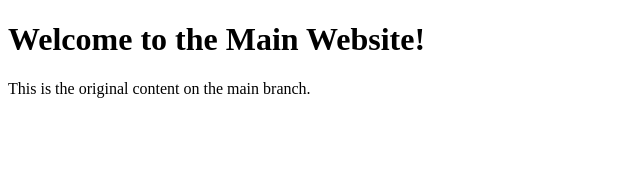
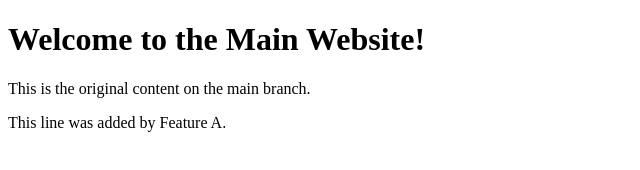
Before and after one commit to priyamvada1705/FEDF-sec-13, a plain HTML site: page index.html in a window 1280 px wide. Shown: the whole page, without its empty margins (0-640 px from the left). Drawn offline with Linux system fonts and the light colour scheme.

Commit message:
Add content for Feature A

```diff
--- a/index.html
+++ b/index.html
@@ -10,3 +10,4 @@
     <p>This is the original content on the main branch.</p>
 </body>
 </html>
+    <p>This line was added by Feature A.</p>
```
